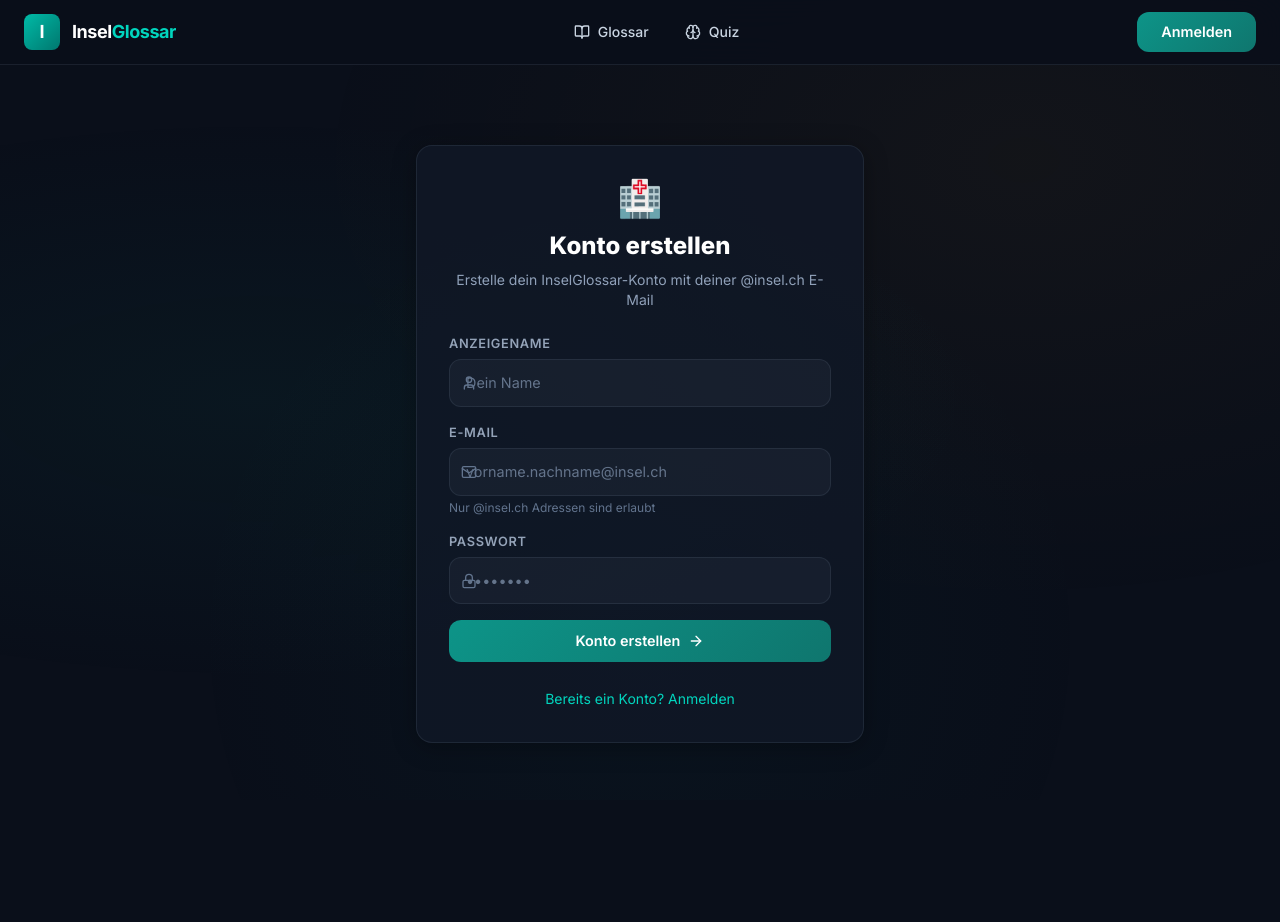
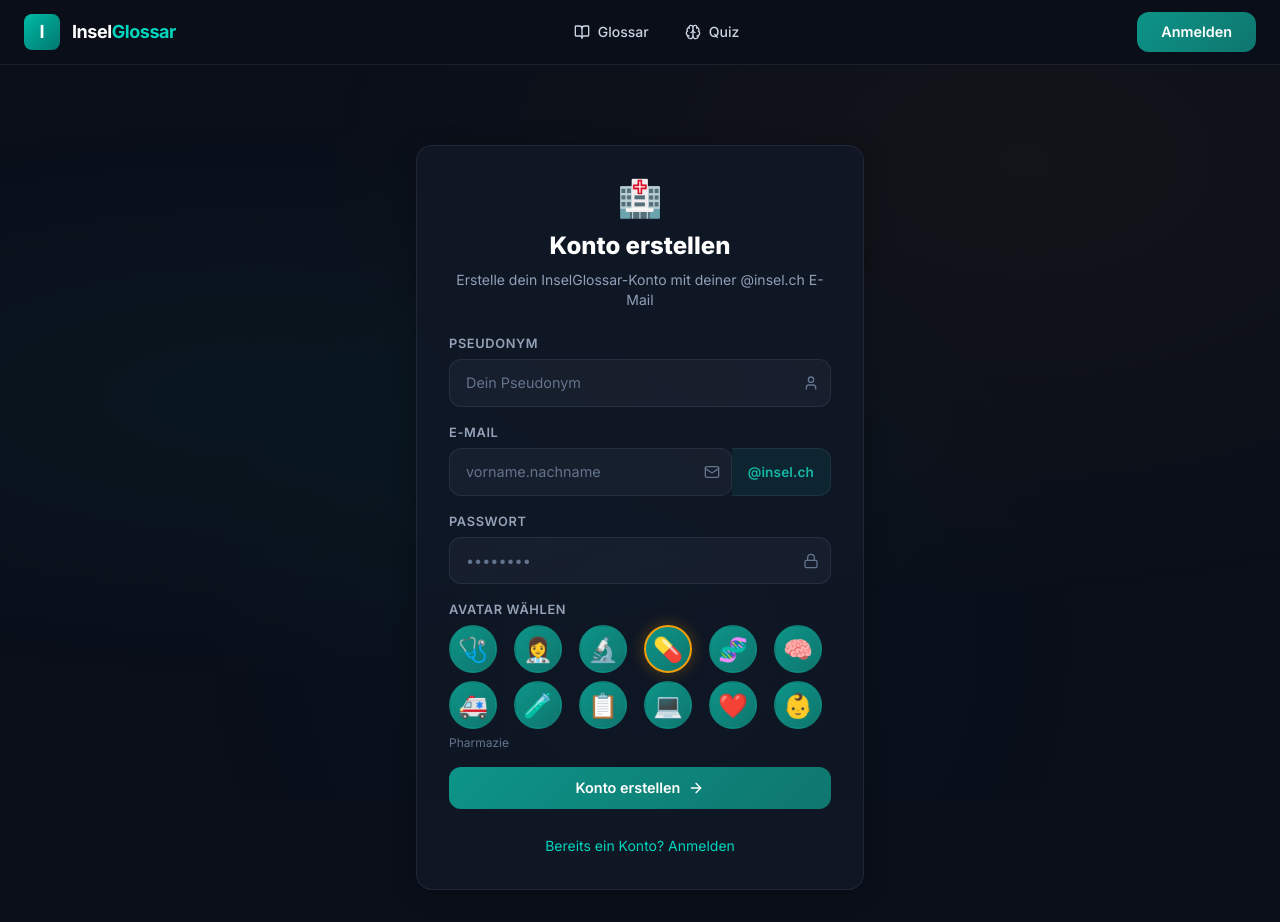
Before and after one commit to Stephan-Heuscher/2026_Insel-Glossar, a Next.js app: page /login in a window 1280 px wide. Both pictures are taken after a click on the button "Noch kein Konto? Registrieren". Before the commit the page ends 800 px from the top, so only its background shows below. Built offline with nearby package versions, Linux system fonts and the light colour scheme; no server answers.

Commit message:
UI: icons right, email prefix, Pseudonym, avatar picker on register

```diff
--- a/src/app/globals.css
+++ b/src/app/globals.css
@@ -63,6 +63,7 @@ body::before {
   box-shadow: var(--shadow-card);
   transition: all 0.3s ease;
 }
+
 .glass-card:hover {
   border-color: var(--border-glow);
   box-shadow: var(--shadow-glow), var(--shadow-card);
@@ -84,11 +85,13 @@ body::before {
   align-items: center;
   gap: 0.5rem;
 }
+
 .btn-primary:hover {
   background: linear-gradient(135deg, var(--color-primary-light), var(--color-primary));
   box-shadow: 0 0 20px rgba(13, 148, 136, 0.3);
   transform: translateY(-1px);
 }
+
 .btn-primary:disabled {
   opacity: 0.5;
   cursor: not-allowed;
@@ -109,6 +112,7 @@ body::before {
   align-items: center;
   gap: 0.5rem;
 }
+
 .btn-secondary:hover {
   background: rgba(148, 163, 184, 0.15);
   border-color: var(--border-glow);
@@ -128,6 +132,7 @@ body::before {
   align-items: center;
   gap: 0.5rem;
 }
+
 .btn-accent:hover {
   box-shadow: 0 0 20px rgba(245, 158, 11, 0.3);
   transform: translateY(-1px);
@@ -144,6 +149,7 @@ body::before {
   cursor: pointer;
   transition: all 0.25s ease;
 }
+
 .btn-danger:hover {
   background: rgba(239, 68, 68, 0.25);
 }
@@ -160,12 +166,30 @@ body::before {
   transition: all 0.25s ease;
   outline: none;
 }
+
 .input-field:focus {
   border-color: var(--color-primary);
   box-shadow: 0 0 0 3px rgba(13, 148, 136, 0.15);
 }
+
 .input-field::placeholder {
   color: var(--text-muted);
+}
+
+/* Email suffix badge */
+.email-suffix {
+  display: flex;
+  align-items: center;
+  padding: 0 1rem;
+  background: rgba(13, 148, 136, 0.12);
+  border: 1px solid var(--border-color);
+  border-left: none;
+  border-radius: 0 12px 12px 0;
+  color: var(--color-primary-light);
+  font-size: 0.85rem;
+  font-weight: 600;
+  white-space: nowrap;
+  letter-spacing: 0.01em;
 }
 
 textarea.input-field {
@@ -194,26 +218,31 @@ textarea.input-field {
   font-size: 0.75rem;
   font-weight: 600;
 }
+
 .badge-teal {
   background: rgba(13, 148, 136, 0.15);
   color: var(--color-primary-light);
   border: 1px solid rgba(13, 148, 136, 0.3);
 }
+
 .badge-amber {
   background: rgba(245, 158, 11, 0.15);
   color: var(--color-accent-light);
   border: 1px solid rgba(245, 158, 11, 0.3);
 }
+
 .badge-purple {
   background: rgba(168, 85, 247, 0.15);
   color: #c084fc;
   border: 1px solid rgba(168, 85, 247, 0.3);
 }
+
 .badge-green {
   background: rgba(34, 197, 94, 0.15);
   color: #4ade80;
   border: 1px solid rgba(34, 197, 94, 0.3);
 }
+
 .badge-red {
   background: rgba(239, 68, 68, 0.15);
   color: #f87171;
@@ -227,6 +256,7 @@ textarea.input-field {
   gap: 0.25rem;
   justify-content: center;
 }
+
 .alpha-btn {
   width: 2rem;
   height: 2rem;
@@ -242,10 +272,12 @@ textarea.input-field {
   cursor: pointer;
   transition: all 0.2s ease;
 }
+
 .alpha-btn:hover {
   background: rgba(13, 148, 136, 0.1);
   color: var(--color-primary-light);
 }
+
 .alpha-btn.active {
   background: var(--color-primary);
   color: white;
@@ -276,10 +308,12 @@ textarea.input-field {
   transition: all 0.3s ease;
   border: 2px solid transparent;
 }
+
 .avatar-circle:hover {
   border-color: var(--color-primary-light);
   box-shadow: 0 0 16px rgba(13, 148, 136, 0.3);
 }
+
 .avatar-circle.selected {
   border-color: var(--color-accent);
   box-shadow: 0 0 16px rgba(245, 158, 11, 0.3);
@@ -298,15 +332,18 @@ textarea.input-field {
   cursor: pointer;
   transition: all 0.2s ease;
 }
+
 .quiz-answer:hover {
   background: rgba(13, 148, 136, 0.1);
   border-color: var(--border-glow);
 }
+
 .quiz-answer.correct {
   background: rgba(34, 197, 94, 0.15);
   border-color: #4ade80;
   color: #4ade80;
 }
+
 .quiz-answer.incorrect {
   background: rgba(239, 68, 68, 0.15);
   border-color: #f87171;
@@ -340,28 +377,54 @@ textarea.input-field {
     opacity: 0;
     transform: translateY(16px);
   }
+
   to {
     opacity: 1;
     transform: translateY(0);
   }
 }
+
 .animate-in {
   animation: fadeInUp 0.6s ease-out forwards;
 }
 
 /* Stagger children */
-.stagger > * {
+.stagger>* {
   opacity: 0;
   animation: fadeInUp 0.5s ease-out forwards;
 }
-.stagger > *:nth-child(1) { animation-delay: 0ms; }
-.stagger > *:nth-child(2) { animation-delay: 60ms; }
-.stagger > *:nth-child(3) { animation-delay: 120ms; }
-.stagger > *:nth-child(4) { animation-delay: 180ms; }
-.stagger > *:nth-child(5) { animation-delay: 240ms; }
-.stagger > *:nth-child(6) { animation-delay: 300ms; }
-.stagger > *:nth-child(7) { animation-delay: 360ms; }
-.stagger > *:nth-child(8) { animation-delay: 420ms; }
+
+.stagger>*:nth-child(1) {
+  animation-delay: 0ms;
+}
+
+.stagger>*:nth-child(2) {
+  animation-delay: 60ms;
+}
+
+.stagger>*:nth-child(3) {
+  animation-delay: 120ms;
+}
+
+.stagger>*:nth-child(4) {
+  animation-delay: 180ms;
+}
+
+.stagger>*:nth-child(5) {
+  animation-delay: 240ms;
+}
+
+.stagger>*:nth-child(6) {
+  animation-delay: 300ms;
+}
+
+.stagger>*:nth-child(7) {
+  animation-delay: 360ms;
+}
+
+.stagger>*:nth-child(8) {
+  animation-delay: 420ms;
+}
 
 /* Progress bar */
 .progress-bar {
@@ -370,6 +433,7 @@ textarea.input-field {
   background: rgba(148, 163, 184, 0.1);
   overflow: hidden;
 }
+
 .progress-fill {
   height: 100%;
   background: linear-gradient(90deg, var(--color-primary), var(--color-accent));
@@ -386,6 +450,7 @@ textarea.input-field {
   transition: all 0.3s ease;
   cursor: pointer;
 }
+
 .upload-zone:hover,
 .upload-zone.dragover {
   border-color: var(--color-primary);
@@ -396,13 +461,16 @@ textarea.input-field {
 ::-webkit-scrollbar {
   width: 6px;
 }
+
 ::-webkit-scrollbar-track {
   background: transparent;
 }
+
 ::-webkit-scrollbar-thumb {
   background: rgba(148, 163, 184, 0.2);
   border-radius: 3px;
 }
+
 ::-webkit-scrollbar-thumb:hover {
   background: rgba(148, 163, 184, 0.3);
 }
@@ -415,6 +483,7 @@ textarea.input-field {
   border-radius: 14px;
   padding: 0.25rem;
 }
+
 .tab-btn {
   padding: 0.5rem 1.25rem;
   border-radius: 12px;
@@ -426,6 +495,7 @@ textarea.input-field {
   cursor: pointer;
   transition: all 0.2s ease;
 }
+
 .tab-btn.active {
   background: var(--color-primary);
   color: white;
@@ -440,8 +510,11 @@ textarea.input-field {
   border-radius: 50%;
   animation: spin 0.8s linear infinite;
 }
+
 @keyframes spin {
-  to { transform: rotate(360deg); }
+  to {
+    transform: rotate(360deg);
+  }
 }
 
 /* Responsive */
@@ -449,6 +522,7 @@ textarea.input-field {
   .alpha-nav {
     gap: 0.125rem;
   }
+
   .alpha-btn {
     width: 1.75rem;
     height: 1.75rem;
--- a/src/app/login/page.tsx
+++ b/src/app/login/page.tsx
@@ -1,8 +1,9 @@
 "use client";
 
-import { useState } from 'react';
+import { useState, useMemo } from 'react';
 import { useRouter } from 'next/navigation';
 import { useAuthStore } from '@/store/authStore';
+import { AVATARS } from '@/lib/types';
 import Link from 'next/link';
 import { Mail, Lock, User, ArrowRight } from 'lucide-react';
 
@@ -11,9 +12,17 @@ export default function LoginPage() {
     const router = useRouter();
     const [isSignUp, setIsSignUp] = useState(false);
     const [email, setEmail] = useState('');
+    const [emailPrefix, setEmailPrefix] = useState('');
     const [password, setPassword] = useState('');
     const [displayName, setDisplayName] = useState('');
     const [submitting, setSubmitting] = useState(false);
+
+    // Random default avatar for new registrations
+    const randomAvatarId = useMemo(
+        () => AVATARS[Math.floor(Math.random() * AVATARS.length)].id,
+        []
+    );
+    const [avatarId, setAvatarId] = useState(randomAvatarId);
 
     const handleSubmit = async (e: React.FormEvent) => {
         e.preventDefault();
@@ -22,7 +31,8 @@ export default function LoginPage() {
 
         try {
             if (isSignUp) {
-                await signUp(email, password, displayName);
+                const fullEmail = emailPrefix.trim() + '@insel.ch';
+                await signUp(fullEmail, password, displayName, avatarId);
             } else {
                 await signIn(email, password);
             }
@@ -57,13 +67,13 @@ export default function LoginPage() {
                 <form onSubmit={handleSubmit} className="space-y-4">
                     {isSignUp && (
                         <div>
-                            <label className="label">Anzeigename</label>
+                            <label className="label">Pseudonym</label>
                             <div className="relative">
-                                <User className="absolute left-3 top-1/2 -translate-y-1/2 text-slate-500" size={16} />
+                                <User className="absolute right-3 top-1/2 -translate-y-1/2 text-slate-500" size={16} />
                                 <input
                                     type="text"
-                                    className="input-field pl-10"
-                                    placeholder="Dein Name"
+                                    className="input-field pr-10"
+                                    placeholder="Dein Pseudonym"
                                     value={displayName}
                                     onChange={(e) => setDisplayName(e.target.value)}
                                     required
@@ -74,29 +84,45 @@ export default function LoginPage() {
 
                     <div>
                         <label className="label">E-Mail</label>
+                        {isSignUp ? (
+                            /* Registration: prefix-only input with @insel.ch suffix */
+                            <div className="relative flex">
+                                <div className="relative flex-1">
+                                    <Mail className="absolute right-3 top-1/2 -translate-y-1/2 text-slate-500" size={16} />
+                                    <input
+                                        type="text"
+                                        className="input-field pr-10 rounded-r-none border-r-0"
+                                        placeholder="vorname.nachname"
+                                        value={emailPrefix}
+                                        onChange={(e) => setEmailPrefix(e.target.value)}
+                                        required
+                                    />
+                                </div>
+                                <span className="email-suffix">@insel.ch</span>
+                            </div>
+                        ) : (
+                            /* Login: full email input */
                             <div className="relative">
-                            <Mail className="absolute left-3 top-1/2 -translate-y-1/2 text-slate-500" size={16} />
+                                <Mail className="absolute right-3 top-1/2 -translate-y-1/2 text-slate-500" size={16} />
                                 <input
                                     type="email"
-                                className="input-field pl-10"
+                                    className="input-field pr-10"
                                     placeholder="vorname.nachname@insel.ch"
                                     value={email}
                                     onChange={(e) => setEmail(e.target.value)}
                                     required
                                 />
                             </div>
-                        {isSignUp && (
-                            <p className="text-xs text-slate-500 mt-1">Nur @insel.ch Adressen sind erlaubt</p>
                         )}
                     </div>
 
                     <div>
                         <label className="label">Passwort</label>
                         <div className="relative">
-                            <Lock className="absolute left-3 top-1/2 -translate-y-1/2 text-slate-500" size={16} />
+                            <Lock className="absolute right-3 top-1/2 -translate-y-1/2 text-slate-500" size={16} />
                             <input
                                 type="password"
-                                className="input-field pl-10"
+                                className="input-field pr-10"
                                 placeholder="••••••••"
                                 value={password}
                                 onChange={(e) => setPassword(e.target.value)}
@@ -105,6 +131,31 @@ export default function LoginPage() {
                             />
                         </div>
                     </div>
+
+                    {/* Avatar selection during sign-up */}
+                    {isSignUp && (
+                        <div>
+                            <label className="label">Avatar wählen</label>
+                            <div className="grid grid-cols-6 gap-2 mt-1">
+                                {AVATARS.map(a => (
+                                    <button
+                                        key={a.id}
+                                        type="button"
+                                        onClick={() => setAvatarId(a.id)}
+                                        className={`avatar-circle w-11 h-11 text-lg ${avatarId === a.id ? 'selected' : ''}`}
+                                        title={a.label}
+                                    >
+                                        {a.emoji}
+                                    </button>
+                                ))}
+                            </div>
+                            {avatarId && (
+                                <p className="text-xs text-slate-500 mt-1.5">
+                                    {AVATARS.find(a => a.id === avatarId)?.label}
+                                </p>
+                            )}
+                        </div>
+                    )}
 
                     <button type="submit" className="btn-primary w-full justify-center" disabled={submitting}>
                         {submitting ? <div className="spinner" style={{ width: 18, height: 18 }} /> : (
--- a/src/app/page.tsx
+++ b/src/app/page.tsx
@@ -65,11 +65,11 @@ export default function HomePage() {
 
       {/* Search */}
       <div className="relative">
-        <Search className="absolute left-4 top-1/2 -translate-y-1/2 text-slate-500" size={18} />
+        <Search className="absolute right-4 top-1/2 -translate-y-1/2 text-slate-500" size={18} />
         <input
           type="text"
           placeholder="Begriffe suchen..."
-          className="input-field pl-11 text-base"
+          className="input-field pr-11 text-base"
           value={searchQuery}
           onChange={(e) => setSearchQuery(e.target.value)}
         />
--- a/src/app/profile/page.tsx
+++ b/src/app/profile/page.tsx
@@ -67,7 +67,7 @@ export default function ProfilePage() {
             {/* Profile card */}
             <div className="glass-card p-6 space-y-6">
                 <div>
-                    <label className="label">Anzeigename</label>
+                    <label className="label">Pseudonym</label>
                     <input className="input-field" value={displayName} onChange={e => setDisplayName(e.target.value)} />
                 </div>
 
@@ -122,10 +122,10 @@ export default function ProfilePage() {
                             <div key={result.id} className="glass-card p-4 flex items-center justify-between gap-4">
                                 <div className="flex items-center gap-4">
                                     <div className={`w-12 h-12 rounded-xl flex items-center justify-center font-bold text-lg ${(result.score / result.totalQuestions) >= 0.8
-                                            ? 'bg-green-500/15 text-green-400'
-                                            : (result.score / result.totalQuestions) >= 0.5
-                                                ? 'bg-amber-500/15 text-amber-400'
-                                                : 'bg-red-500/15 text-red-400'
+                                        ? 'bg-green-500/15 text-green-400'
+                                        : (result.score / result.totalQuestions) >= 0.5
+                                            ? 'bg-amber-500/15 text-amber-400'
+                                            : 'bg-red-500/15 text-red-400'
                                         }`}>
                                         {result.score}/{result.totalQuestions}
                                     </div>
--- a/src/store/authStore.ts
+++ b/src/store/authStore.ts
@@ -17,7 +17,7 @@ interface AuthState {
     profile: UserProfile | null;
     loading: boolean;
     error: string | null;
-    signUp: (email: string, password: string, displayName: string) => Promise<void>;
+    signUp: (email: string, password: string, displayName: string, avatarId?: string) => Promise<void>;
     signIn: (email: string, password: string) => Promise<void>;
     logout: () => Promise<void>;
     updateProfile: (data: Partial<UserProfile>) => Promise<void>;
@@ -30,7 +30,7 @@ export const useAuthStore = create<AuthState>((set, get) => ({
     loading: true,
     error: null,
 
-    signUp: async (email: string, password: string, displayName: string) => {
+    signUp: async (email: string, password: string, displayName: string, avatarId?: string) => {
         try {
             set({ error: null });
             if (!email.endsWith('@insel.ch')) {
@@ -41,7 +41,7 @@ export const useAuthStore = create<AuthState>((set, get) => ({
                 uid: cred.user.uid,
                 displayName,
                 email,
-                avatarId: 'doctor',
+                avatarId: avatarId || 'doctor',
                 createdAt: serverTimestamp(),
             };
             await setDoc(doc(db, 'users', cred.user.uid), profile);
```
Lines whose indentation alone changed are shown as unchanged.
